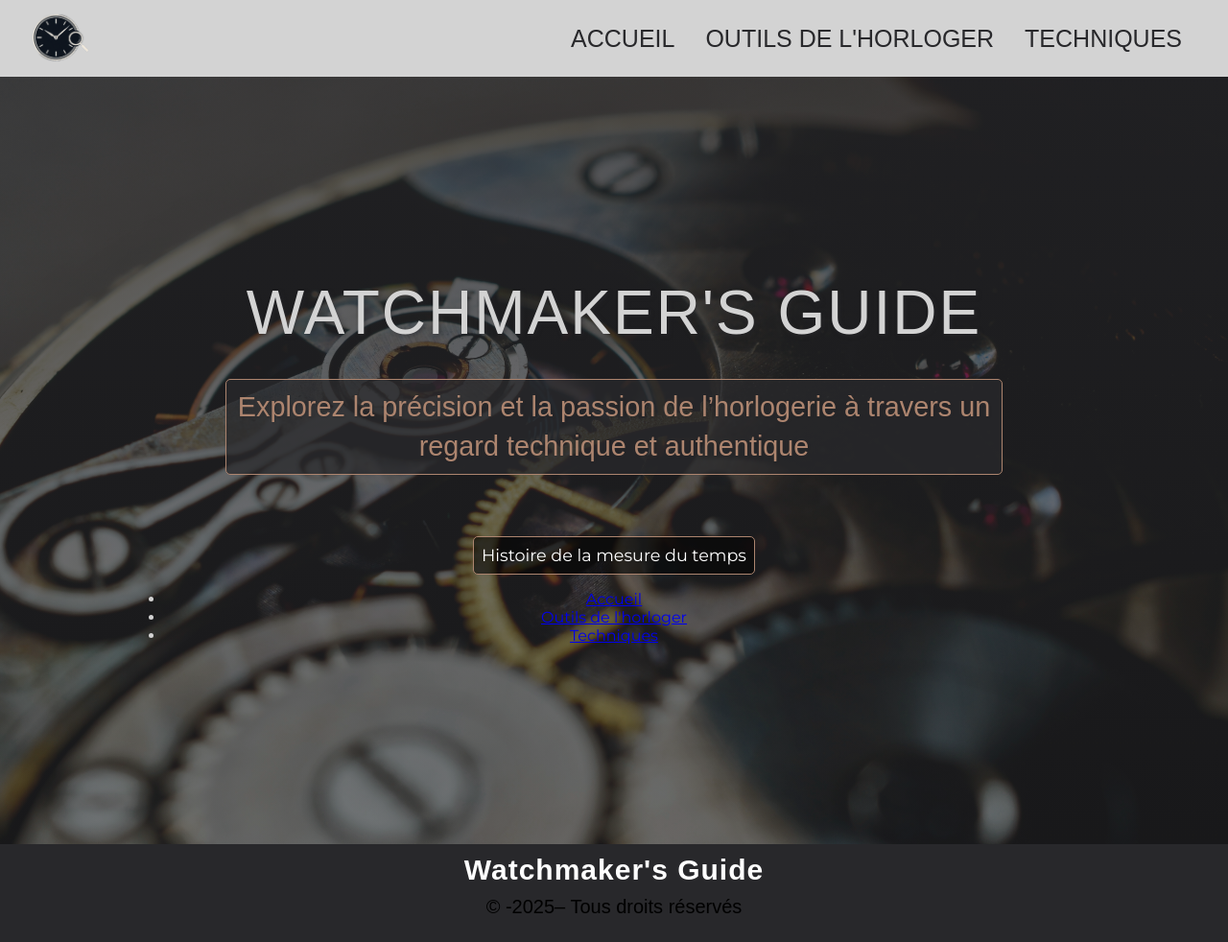
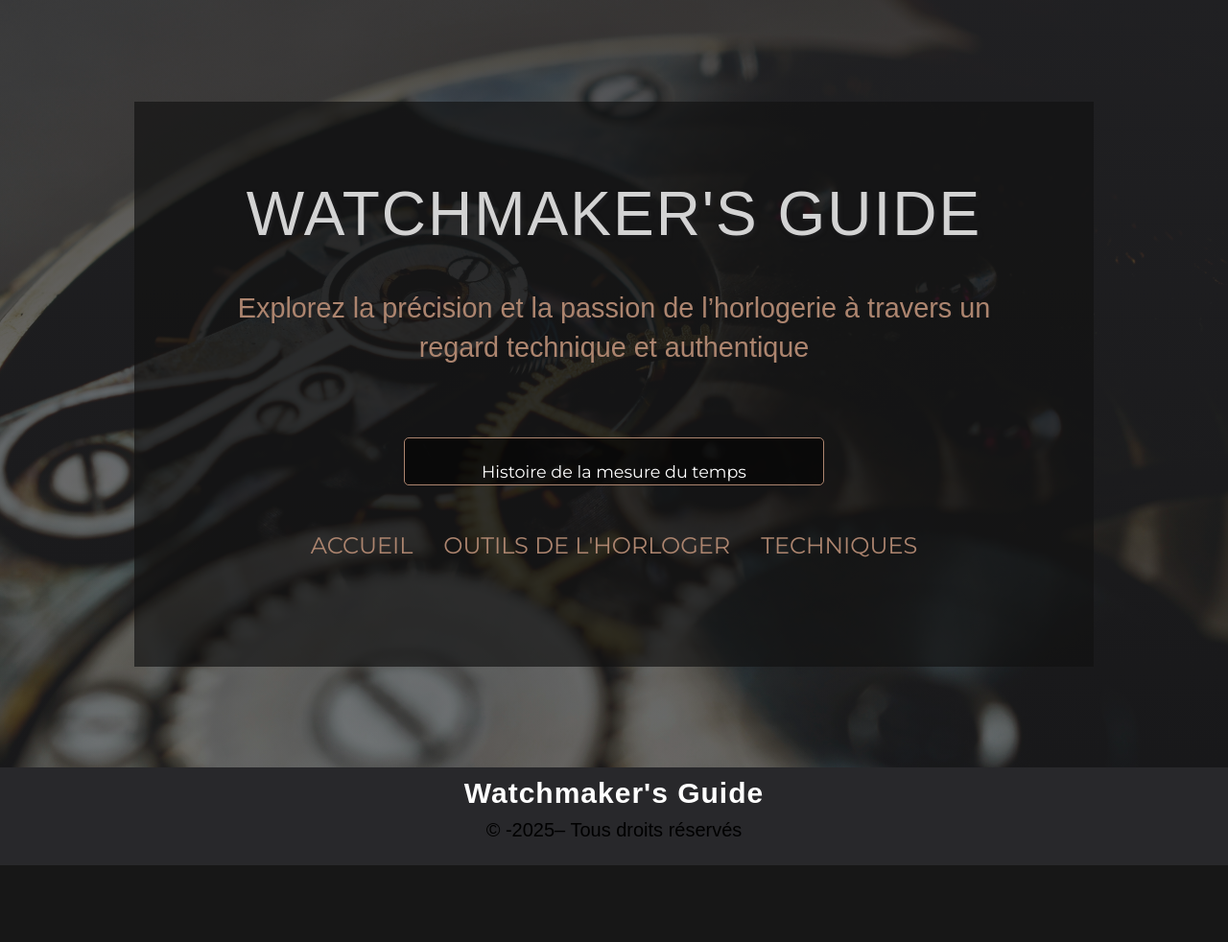
Before and after one commit to YoanMln/WatchMakers-Guide, a PHP site: page /index.php?pages=home in a window 1280 px wide. Shown: the whole page at 96% size. After the commit the page ends 902 px from the top, so only its background shows below. Run offline with PHP 8.4, Linux system fonts and the light colour scheme; some web fonts are replaced.

Commit message:
Ajout display: none sur .hide + modification intro -container + ajout style nav-home-list

```diff
--- a/assets/css/style.css
+++ b/assets/css/style.css
@@ -105,6 +105,10 @@ nav {
 .nav-menu li a:hover {
   color: #ad856f;
   text-decoration: underline;
+}
+
+.hide {
+  display: none;
 }
 
 /* BURGER MENU */
@@ -216,9 +220,10 @@ header::before {
   z-index: 2;
   max-width: 1000px;
   width: 100%;
-  padding: 0 2rem;
+  padding: 5rem;
   color: lightgrey;
   text-align: center;
+  background-color: rgba(17, 17, 17, 0.6666666667);
 }
 
 header h1 {
@@ -247,11 +252,7 @@ header h2 {
   align-items: center;
   width: 810px;
   height: 100px;
-  border: 1px solid;
-  border-color: #ad856f;
-  border-radius: 5px;
   margin: 2rem auto;
-  background-color: rgba(40, 40, 43, 0.75);
 }
 
 .btn-container-home {
@@ -266,7 +267,7 @@ header h2 {
   text-decoration: none;
   font-size: 1.1rem;
   min-width: 250px;
-  padding: 0.5rem 0.5rem;
+  padding: 1.5rem 5rem;
   text-align: center;
   outline: none;
   border: none;
@@ -291,6 +292,27 @@ header h2 {
   transform: translateY(-3px);
 }
 
+.nav-home-list {
+  display: flex;
+  justify-content: center;
+  align-items: center;
+  list-style: none;
+  gap: 2rem;
+  width: 100%;
+  padding: 2rem;
+}
+.nav-home-list a {
+  text-decoration: none;
+  font-size: 1.5rem;
+  color: #ad856f;
+  text-transform: uppercase;
+  transition: color 0.3s ease;
+}
+.nav-home-list a:hover {
+  color: lightgrey;
+  text-decoration: underline;
+}
+
 @media screen and (max-width: 780px) {
   .header-container {
     padding: 0 1rem;
--- a/assets/sass/style.scss
+++ b/assets/sass/style.scss
@@ -93,6 +93,9 @@ nav {
       }
     }
   }
+}
+.hide {
+  display: none;
 }
 
 /* BURGER MENU */
@@ -224,6 +227,8 @@ header {
   padding: $header-container-padding;
   color: $light;
   text-align: $header-container-text-align;
+
+  background-color: #111111aa;
 }
 
 header h1 {
@@ -250,12 +255,7 @@ header h2 {
   @include flexCenter;
   width: $intro-container-width;
   height: $intro-container-height;
-  border: $intro-container-border;
-  border-color: $bronze;
-  border-radius: $intro-container-border-radius;
   margin: $intro-container-margin;
-
-  background-color: $intro-container-background-color;
 }
 
 .btn-container-home {
@@ -280,6 +280,27 @@ header h2 {
   }
 }
 
+.nav-home-list {
+  @include flexCenter;
+  list-style: none;
+  gap: 2rem;
+  width: 100%;
+  padding: 2rem;
+
+  a {
+    text-decoration: none;
+    font-size: 1.5rem;
+    color: $bronze;
+    text-transform: uppercase;
+    transition: color 0.3s ease;
+
+    &:hover {
+      color: $light;
+      text-decoration: underline;
+    }
+  }
+}
+
 @media screen and (max-width: $mobile) {
   .header-container {
     padding: 0 1rem;
@@ -300,6 +321,14 @@ header h2 {
     height: auto;
     min-height: 100px;
     padding: 1rem;
+  }
+
+  .nav-home {
+    .nav-home-list {
+      flex-direction: column;
+      align-items: center;
+      gap: 1rem;
+    }
   }
 }
 
@@ -496,32 +525,92 @@ main {
   width: 100%;
   max-width: 600px;
   margin: 2rem auto;
+  padding: 0 1.5rem;
+  margin-top: 5rem;
 
   .list-choice {
     @include flexCenter;
+    flex-direction: column;
+    text-align: center;
 
     label {
-      color: $pastel-grey;
+      color: $light;
+      font-size: 1.2rem;
+      font-weight: 500;
+      text-shadow: 1px 1px 2px rgba($matte-black, 0.5);
+    }
+
+    .select-wrapper {
+      position: relative;
+      width: 100%;
+
+      &::after {
+        content: "▼";
+        position: absolute;
+        right: 1rem;
+        top: 50%;
+        transform: translateY(-50%);
+        color: $bronze;
+        pointer-events: none;
+        font-size: 0.8rem;
+        transition: transform 0.3s ease;
+      }
+
+      &:hover::after {
+        transform: translateY(-50%) rotate(180deg);
+      }
     }
 
     select {
-      width: 80%;
-      padding: 0.8rem;
-      border-radius: 8px;
-      border: 2px solid $bronze;
-      background-color: rgba($light, 0.9);
-      font-size: 1rem;
+      appearance: none;
+      width: 100%;
+      padding: 1rem 2.5rem 1rem 1rem;
+      border: 1px solid $bronze;
+      border-radius: 2px;
+      background-color: rgba($matte-black, 0.9);
+      color: $light;
+      font-size: 1.1rem;
       cursor: pointer;
       transition: all 0.3s ease;
 
+      option {
+        background-color: rgba($matte-black, 0.95);
+        color: $light;
+        padding: 1rem;
+        font-size: 1rem;
+
+        &:hover {
+          background-color: $bronze;
+        }
+      }
+
       &:hover {
-        background-color: $light;
-        border-color: ($bronze, 10%);
+        background-color: rgba($matte-black, 0.95);
+        border-color: lighten($bronze, 10%);
+        box-shadow: 0 0 15px rgba($bronze, 0.3);
       }
 
       &:focus {
         outline: none;
-        box-shadow: 0 0 0 2px rgba($bronze, 0.3);
+        border-color: lighten($bronze, 15%);
+        box-shadow: 0 0 0 3px rgba($bronze, 0.4);
+      }
+    }
+  }
+}
+
+@media screen and (max-width: $mobile) {
+  .container-select {
+    padding: 0 1rem;
+
+    .list-choice {
+      label {
+        font-size: 1.1rem;
+      }
+
+      select {
+        font-size: 1rem;
+        padding: 0.8rem 2rem 0.8rem 0.8rem;
       }
     }
   }
```
Also changed, not shown: other parts of assets/css/style.css (+65 -10 lines), 1 other file.
